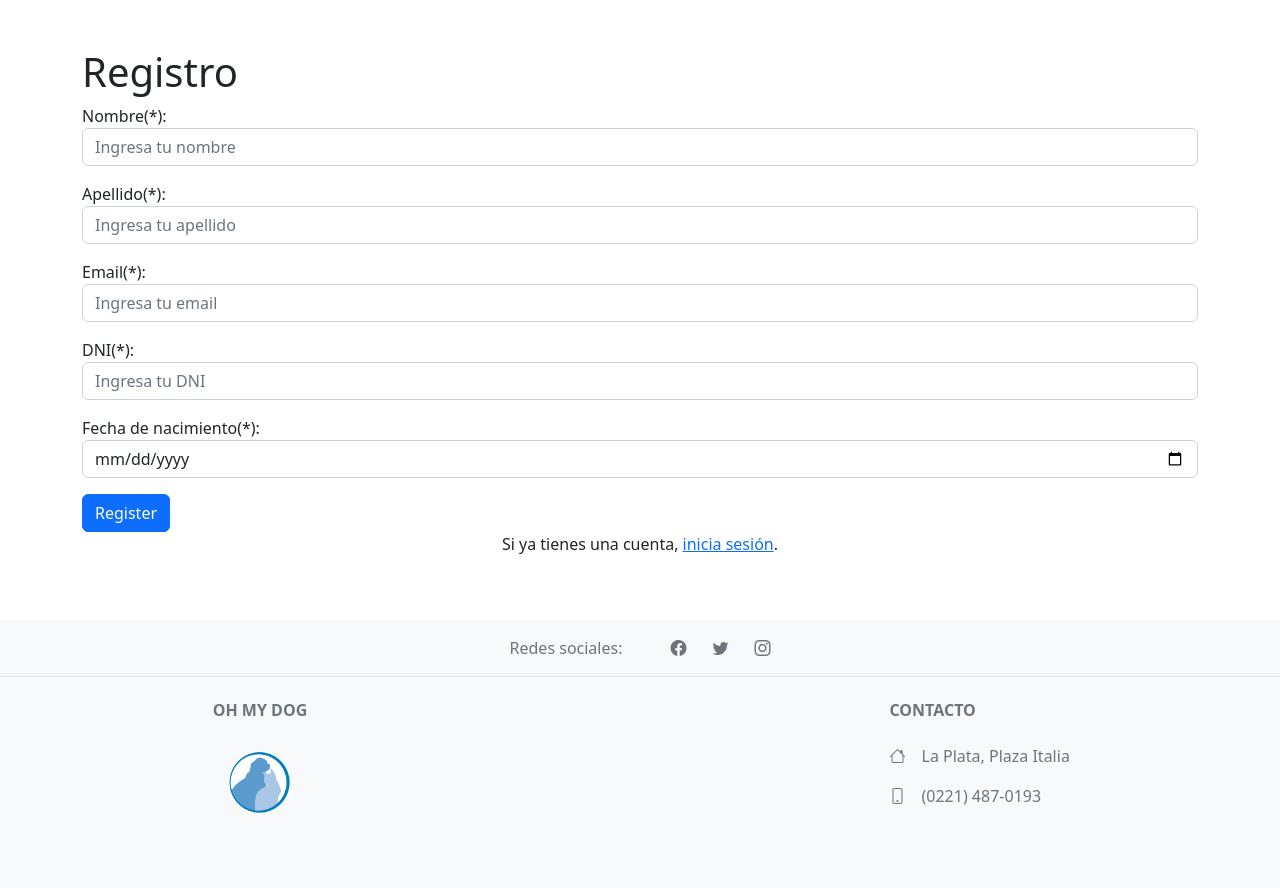
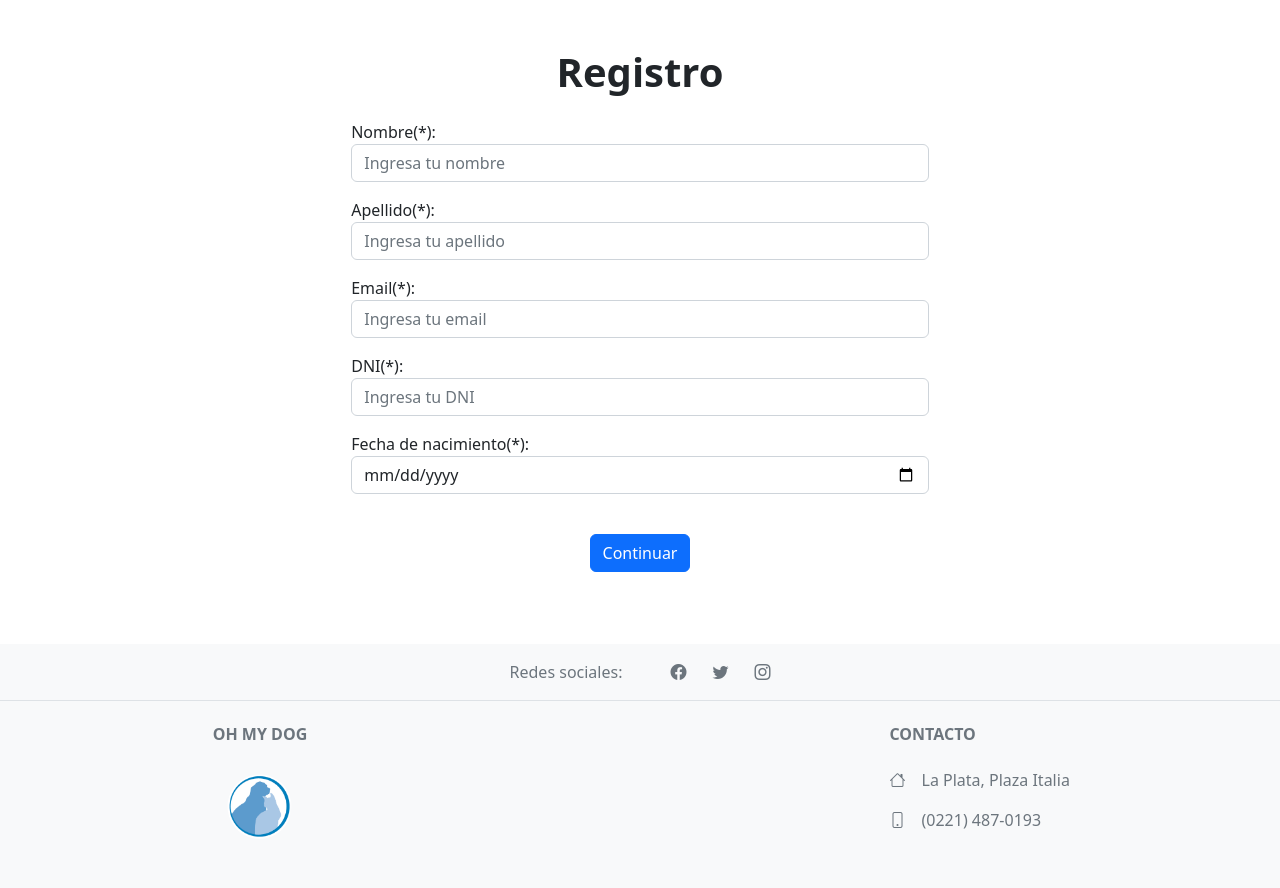
Before and after one commit to cd-paliv/is2, a Django app: page /register/ in a window 1280 px wide. Shown: the part 76-964 px from the top of the page. Before the commit the page ends 889 px from the top, so only its background shows below. Run offline with Django 4.2, Linux system fonts and the light colour scheme; some libraries are stand-ins or nearby versions.

Commit message:
[FIX] Registro de cliente junto con perro

```diff
--- a/src/OMD/OMD/urls.py
+++ b/src/OMD/OMD/urls.py
@@ -16,7 +16,7 @@ Including another URLconf
 from django.contrib import admin
 from django.urls import path, re_path
 from django.views.generic.base import TemplateView
-from OMDApp.views.accounts_view import LoginView, LogOut, RegisterView
+from OMDApp.views.accounts_view import LoginView, LogOut, RegisterView, RegisterDogView
 
 urlpatterns = [
     path('admin/', admin.site.urls, name='admin'),
@@ -24,6 +24,7 @@ urlpatterns = [
 
     # Accounts
     path('register/', RegisterView, name='register'),
+    path('registerdog/<int:owner_id>/', RegisterDogView, name='registerDog'),
     path('login/', LoginView.as_view(), name='login'),
     path('logout/', LogOut, name='logout'),
 
--- a/src/OMD/OMDApp/forms/accounts_form.py
+++ b/src/OMD/OMDApp/forms/accounts_form.py
@@ -1,6 +1,7 @@
 from django import forms
 from django.contrib.auth.forms import AuthenticationForm
 from django.contrib.auth import get_user_model
+from OMDApp.models import Perro
 
 
 # Create your forms here.
@@ -41,3 +42,22 @@ class RegisterForm(forms.ModelForm):
                 'unique' : {'Registro fallido. El DNI ya se encuentra registrado'}
             }
         }
+
+class RegisterDogForm(forms.ModelForm):
+    class Meta:
+        model = Perro
+        fields = ("name", "breed", "color", "birthdate", "observations")
+        labels = {"name" : "Nombre del perro(*)", "breed" : "Raza del perro(*)", "color" : "Color del perro(*)", "birthdate" : "Fecha de nacimiento estimada del perro(*)", "observations" : "Observaciones sobre el perro"}
+
+        widgets = {
+            'name' : forms.TextInput(attrs={'type': 'text', 'class': 'form-control', 'id': 'inputDogName',
+                                        'placeholder' : 'Ingresa el nombre del perro', 'required': 'True'}),
+            'breed' : forms.TextInput(attrs={'type': 'text', 'class': 'form-control', 'id': 'inputDogBreed',
+                                        'placeholder' : 'Ingresa la raza del perro', 'required': 'True'}),
+            'color' : forms.TextInput(attrs={'type': 'text', 'class': 'form-control', 'id': 'inputDogColor',
+                                        'placeholder' : 'Ingresa el color del perro', 'required': 'True'}),
+            'birthdate' : forms.DateInput(format=('%d-%m-%Y'), attrs={'type': 'date', 'class': 'form-control', 'id': 'inputDogBirthdate',
+                                        'placeholder' : 'Ingresa la fecha de nacimiento estimada del perro', 'required': 'True'}),
+            'observations' : forms.Textarea(attrs={"rows" : 3, "cols" : 10, 'type': 'text', 'class': 'form-control', 'id': 'inputDogObservations',
+                                        'placeholder' : 'Ingresa observaciones del perro', 'required': 'False'}),
+        }
--- /dev/null
+++ b/src/OMD/OMDApp/static/css/form.css
@@ -0,0 +1,20 @@
+@media screen and (max-width: 767px){
+    .form_width{
+        width: 90%;
+    }
+}
+
+@media screen and (min-width: 768px){
+    .form_width{
+        width: 47%;
+    }
+}
+
+.button.block {
+    display: block;
+    width: 200px;
+}
+
+.margin-auto {
+    margin: 0 auto;
+}
--- a/src/OMD/OMDApp/templates/accounts/register.html
+++ b/src/OMD/OMDApp/templates/accounts/register.html
@@ -1,14 +1,19 @@
 {% extends 'base.html' %}
+{% load static %}
+{% block css %}
+	<link rel="stylesheet" href="{% static 'css/form.css' %}">
+{% endblock css %}
 
 {% block content %}
 <!--Register-->
-<div class="container py-5">
-	<h1>Registro</h1>
+<div class="container py-5 form_width">
+	<h1 class="text-center fw-semibold mb-4">Registro{% if dog_register %} del perro{% endif %}</h1>
 	<form method="POST">
 		{% csrf_token %}
 		{{ register_form.as_p }}
-		<button class="btn btn-primary" type="submit">Register</button>
+		<div class="d-grid gap-2 d-md-flex justify-content-md-center mt-auto py-4">
+			<button class="btn btn-primary" type="submit">{% if dog_register %}Registrar{% else %}Continuar{% endif %}</button>
+		</div>
 	</form>
-	<p class="text-center">Si ya tienes una cuenta, <a href="login/">inicia sesión</a>.</p>
 </div>
 {% endblock %}
--- a/src/OMD/OMDApp/views/accounts_view.py
+++ b/src/OMD/OMDApp/views/accounts_view.py
@@ -6,7 +6,7 @@ from django.core.exceptions import ObjectDoesNotExist
 from django.shortcuts import redirect, render
 from django.template.loader import render_to_string
 from django.urls import reverse
-from OMDApp.forms.accounts_form import LoginForm, RegisterForm
+from OMDApp.forms.accounts_form import LoginForm, RegisterForm, RegisterDogForm
 
 
 # Create your views here.
@@ -27,9 +27,10 @@ class LoginView(views.LoginView):
 
         password = instance_form.cleaned_data['password']
         if check_password(password, user.password):
+            if not user.is_active:
+                user.is_active = True
+                user.save()
             request.session['email'] = user.email
-            user.is_active = True
-            user.save()
             login(request, user)
             messages.success(request, 'Inicio de sesión exitoso')
             return redirect(reverse("register"))
@@ -54,10 +55,23 @@ def RegisterView(request):
             subject = 'Activa tu cuenta en OhMyDog'
             message = render_to_string('accounts/account_activation_email.html', { 'user': user, 'password': actual_password })
             user.email_user(subject, message)
-            email = form.cleaned_data['email']
-            messages.success(request, f'Registro exitoso. Por favor, dirígase a {email} para activar su cuenta y completar el registro.')
-            return redirect(reverse("home"))
+            return redirect(reverse("registerDog", kwargs={"owner_id" : user.id}))
         messages.error(request, 'Registro fallido. Información inválida')
         return redirect(reverse("register"))
     form = RegisterForm
-    return render(request, "accounts/register.html", {'register_form':form})
+    return render(request, "accounts/register.html", {'register_form':form, 'dog_register':False})
+
+def RegisterDogView(request, owner_id):
+    if request.method == "POST":
+        form = RegisterDogForm(request.POST)
+        if form.is_valid():
+            dog = form.save(commit=False)
+            owner = get_user_model().objects.get(id=owner_id)
+            dog.owner = owner
+            dog.save()
+            messages.success(request, f'Registro exitoso. Por favor, dirígase a {owner.email} para activar su cuenta y completar el registro.')
+            return redirect(reverse("home"))
+        messages.error(request, 'Registro fallido. Información inválida')
+        return redirect(reverse("registerDog", kwargs={"owner_id" : owner.id}))
+    form = RegisterDogForm
+    return render(request, "accounts/register.html", {'register_form':form, 'dog_register':True})
```
Also changed, not shown: src/OMD/OMDApp/templates/accounts/login.html (+9 -3 lines).
